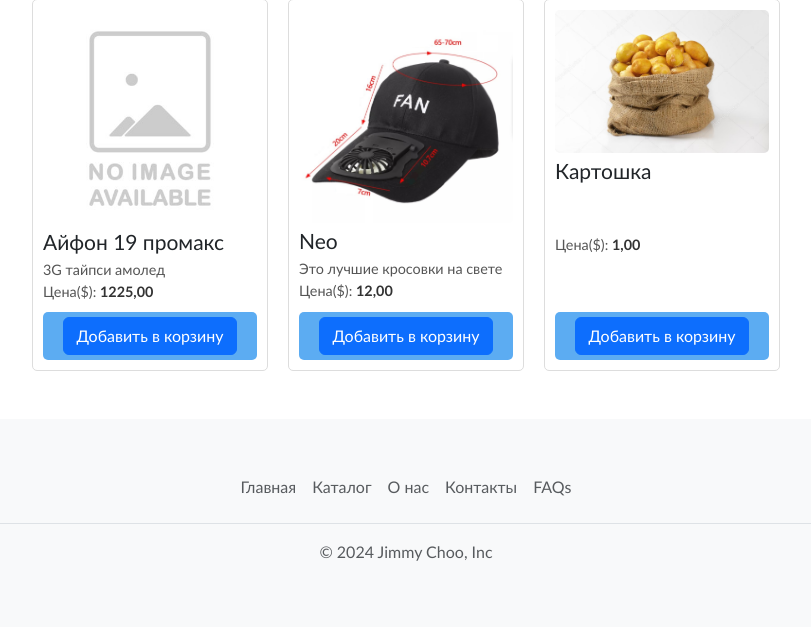
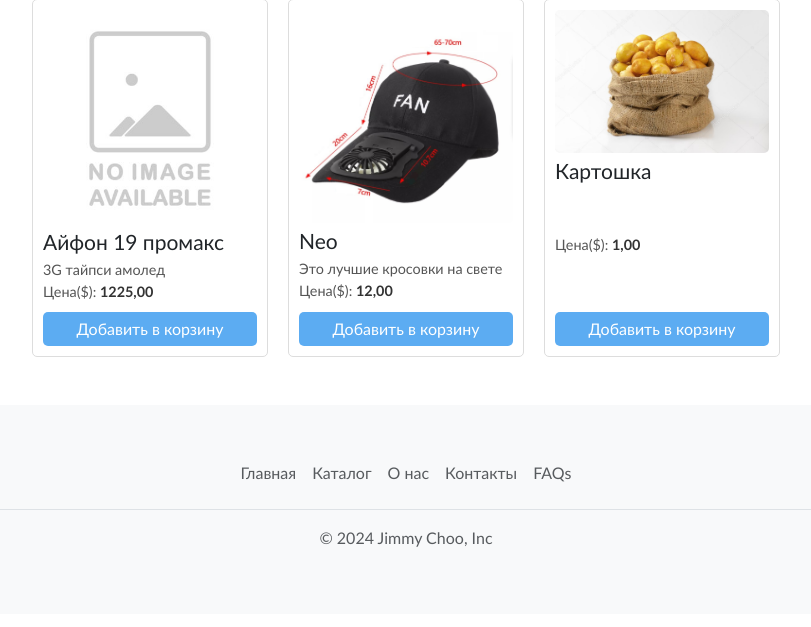
Before and after one commit to Sergey31415/MySite, a Django app: page /ctl in a window 1280 px wide. Shown: the part 159-786 px from the top of the page, without its empty margins (234-1045 px from the left). Run offline with Django 5.2, Linux system fonts and the light colour scheme; data comes from the database, SQL or seed files in the repository; both versions use the stored data as it was after the commit.

Commit message:
Изменили дизайн кнопки добавления в корзину

```diff
--- a/main/templates/main/ctl.html
+++ b/main/templates/main/ctl.html
@@ -136,7 +136,7 @@
             <h3>{{ product.name}}</h3>
             <p>{{ product.description }}</p>
         <p>Цена($): <span class="price">{{ product.price }}</span></p>
-            <div class="add-to-cart-button"> <a href="{% url 'cart_add' product.id %}" class="btn btn-primary">Добавить в корзину</a></div>
+            <a class="add-to-cart-button" href="{% url 'cart_add' product.id %}" class="btn btn-primary">Добавить в корзину</a>
         </div>
      {% endfor %}
     <!--
```
Also changed, not shown: db.sqlite3.
